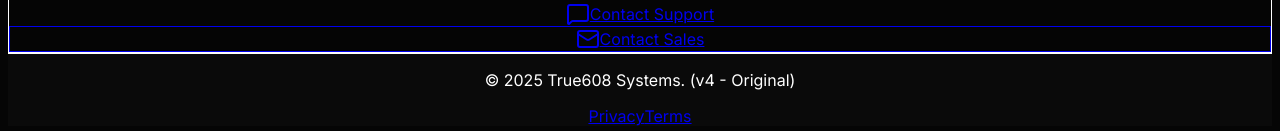
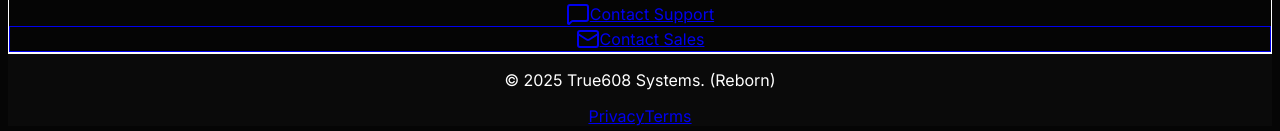
Before and after one commit to RisheeRaswath/True608-Website, a Next.js app: page / in a window 1280 px wide. Shown: the part 1393-1524 px from the top of the page. Built offline with nearby package versions, Linux system fonts and the light colour scheme.

Commit message:
FACTORY RESET: The Golden Version

```diff
--- a/src/app/globals.css
+++ b/src/app/globals.css
@@ -3,6 +3,7 @@
 @tailwind utilities;
 
 :root {
+  /* The "Expensive" Black */
   --background: #050505;
   --foreground: #ffffff;
 }
@@ -11,4 +12,17 @@ body {
   color: var(--foreground);
   background: var(--background);
   font-family: Arial, Helvetica, sans-serif;
+  overflow-x: hidden; /* Stops horizontal scrolling glitches */
 }
+
+/* Custom Scrollbar */
+::-webkit-scrollbar {
+  width: 10px;
+}
+::-webkit-scrollbar-track {
+  background: #050505;
+}
+::-webkit-scrollbar-thumb {
+  background: #333;
+  border-radius: 5px;
+}
--- a/src/app/layout.tsx
+++ b/src/app/layout.tsx
@@ -1,26 +1,13 @@
-import type { Metadata, Viewport } from "next";
+import type { Metadata } from "next";
 import { Inter } from "next/font/google";
-import { Toaster } from "sonner"; // <--- NEW IMPORT
 import "./globals.css";
+import { Toaster } from "sonner";
 
 const inter = Inter({ subsets: ["latin"] });
 
 export const metadata: Metadata = {
-  title: "True608 Systems",
-  description: "The Operating System for HVAC Compliance",
-  manifest: "/manifest.json",
-  icons: {
-    icon: "/icon.svg?v=2",
-    shortcut: "/icon.svg?v=2",
-    apple: "/icon-512.png?v=2", // Use the PNG for Apple, it works better
-  },
-};
-
-export const viewport: Viewport = {
-  themeColor: "#000000",
-  width: "device-width",
-  initialScale: 1,
-  maximumScale: 1,
+  title: "True608 - EPA Compliance Systems",
+  description: "Automated EPA 608 Refrigerant Tracking for HVAC Fleets.",
 };
 
 export default function RootLayout({
@@ -29,10 +16,10 @@ export default function RootLayout({
   children: React.ReactNode;
 }>) {
   return (
-    <html lang="en" suppressHydrationWarning>
+    <html lang="en">
       <body className={inter.className}>
         {children}
-        <Toaster position="top-center" richColors theme="dark" /> {/* <--- THE MAGIC PROJECTOR */}
+        <Toaster position="top-center" richColors />
       </body>
     </html>
   );
--- a/src/app/page.tsx
+++ b/src/app/page.tsx
@@ -38,7 +38,7 @@ export default function LandingPage() {
         <div className="grid grid-cols-1 lg:grid-cols-2 gap-16 items-center">
 
           {/* LEFT: THE PITCH */}
-          <div className="text-left">
+          <div className="text-left z-10">
 
             <div className="inline-flex items-center gap-2 px-3 py-1 rounded-full bg-red-900/20 border border-red-800/30 text-red-400 text-xs font-bold uppercase tracking-wider mb-6 animate-pulse">
               <AlertTriangle className="w-3 h-3" />
@@ -81,10 +81,10 @@ export default function LandingPage() {
           </div>
 
           {/* RIGHT: THE VISUAL PROOF (Phone) */}
-          <div className="relative mx-auto lg:mx-0">
+          <div className="relative mx-auto lg:mx-0 flex justify-center lg:justify-end w-full">
             <div className="absolute top-1/2 left-1/2 -translate-x-1/2 -translate-y-1/2 w-80 h-80 bg-blue-600/20 rounded-full blur-[100px] -z-10"></div>
 
-            <div className="relative w-[300px] h-[600px] bg-[#0a0a0a] border-[8px] border-[#2a2a2a] rounded-[3rem] shadow-2xl overflow-hidden flex flex-col">
+            <div className="relative w-[300px] h-[600px] bg-[#0a0a0a] border-[8px] border-[#2a2a2a] rounded-[3rem] shadow-2xl overflow-hidden flex flex-col hover:scale-[1.02] transition-transform duration-500">
               <div className="absolute top-0 left-1/2 -translate-x-1/2 h-6 w-24 bg-black rounded-b-xl z-20"></div>
 
               <div className="flex-1 bg-[#0F1117] p-4 pt-10 flex flex-col gap-4">
@@ -187,10 +187,10 @@ export default function LandingPage() {
         </div>
       </div>
 
-      {/* 5. FOOTER (v4 TAG TO CONFIRM) */}
+      {/* 5. FOOTER (Reborn Tag) */}
       <footer className="border-t border-white/5 py-12 text-center bg-[#0a0a0a]">
         <p className="text-slate-600 text-sm">
-          &copy; 2025 True608 Systems. (v4 - Original)
+          &copy; 2025 True608 Systems. (Reborn)
         </p>
         <div className="flex justify-center gap-6 mt-4 text-xs text-slate-600 font-medium">
             <Link href="/privacy" className="hover:text-slate-400">Privacy</Link>
```
